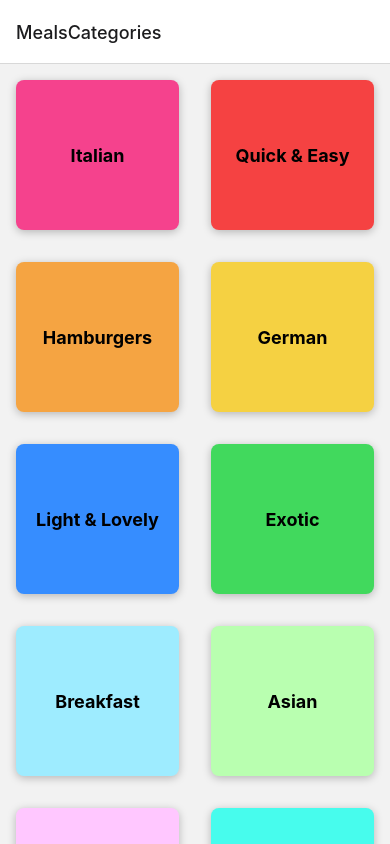
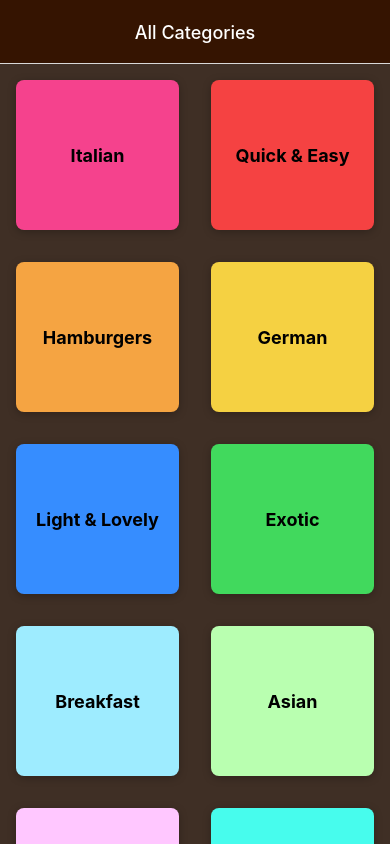
Before and after one commit to parmarayushi/meal-navigation, a React Native app: screen / in a window 390 px wide. Built offline with nearby package versions, Linux system fonts and the light colour scheme.

Commit message:
feat: styled screen headers and backgrounds

```diff
--- a/App.js
+++ b/App.js
@@ -10,10 +10,23 @@
 export default function App() {
   return (
     <>
-      <StatusBar style="dark" />
+      <StatusBar style="light" />
       <NavigationContainer>
-        <Stack.Navigator>
-          <Stack.Screen name="MealsCategories" component={CategoriesScreen} />
+        <Stack.Navigator
+          screenOptions={{
+            headerStyle: { backgroundColor: "#351401" },
+            headerTintColor: "white",
+            contentStyle: { backgroundColor: "#3f2f25" },
+            headerTitleAlign: "center",
+          }}
+        >
+          <Stack.Screen
+            name="MealsCategories"
+            component={CategoriesScreen}
+            options={{
+              title: "All Categories",
+            }}
+          />
           <Stack.Screen name="MealsOverview" component={MealsOverviewScreen} />
         </Stack.Navigator>
       </NavigationContainer>
--- a/app.json
+++ b/app.json
@@ -6,7 +6,6 @@
     "orientation": "portrait",
     "icon": "./assets/icon.png",
     "userInterfaceStyle": "light",
-    "backgroundColor":"#24180f",
     "splash": {
       "image": "./assets/splash.png",
       "resizeMode": "contain",
```
